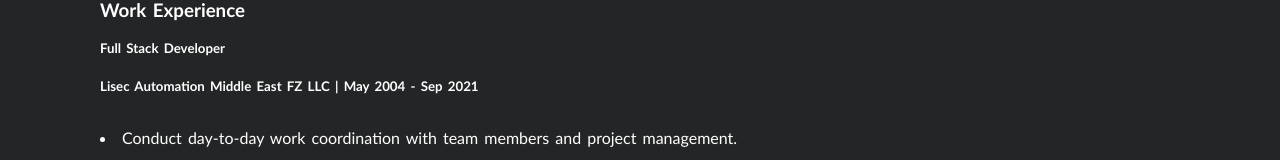
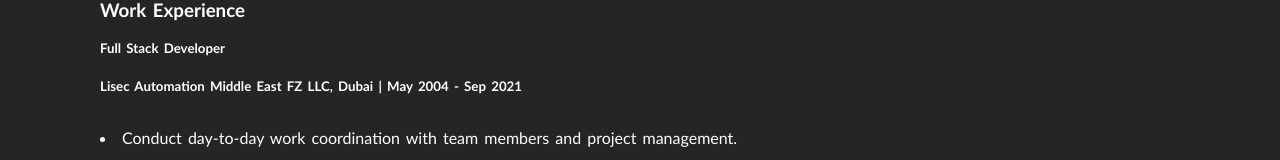
Before and after one commit to ashly-dxb/my-app, a React (Create React App) app: page /profile/work_experience in a window 1280 px wide. Shown: the part 252-412 px from the top of the page. Built offline with nearby package versions, Linux system fonts and the light colour scheme.

Commit message:
'routing-modified'

```diff
--- a/src/workexperience.js
+++ b/src/workexperience.js
@@ -8,7 +8,7 @@ class WorkExperience extends Component {
                     <h3>Work Experience</h3>
 
                     <h5>Full Stack Developer</h5>
-                    <h5>Lisec Automation Middle East FZ LLC  | May 2004 - Sep 2021</h5>
+                    <h5>Lisec Automation Middle East FZ LLC, Dubai  | May 2004 - Sep 2021</h5>
                     <div className="ContentInside">
                         <li>Conduct day-to-day work coordination with team members and project management.</li>
                         <li>Develop, test, deploy and maintain web applications.</li>
```
